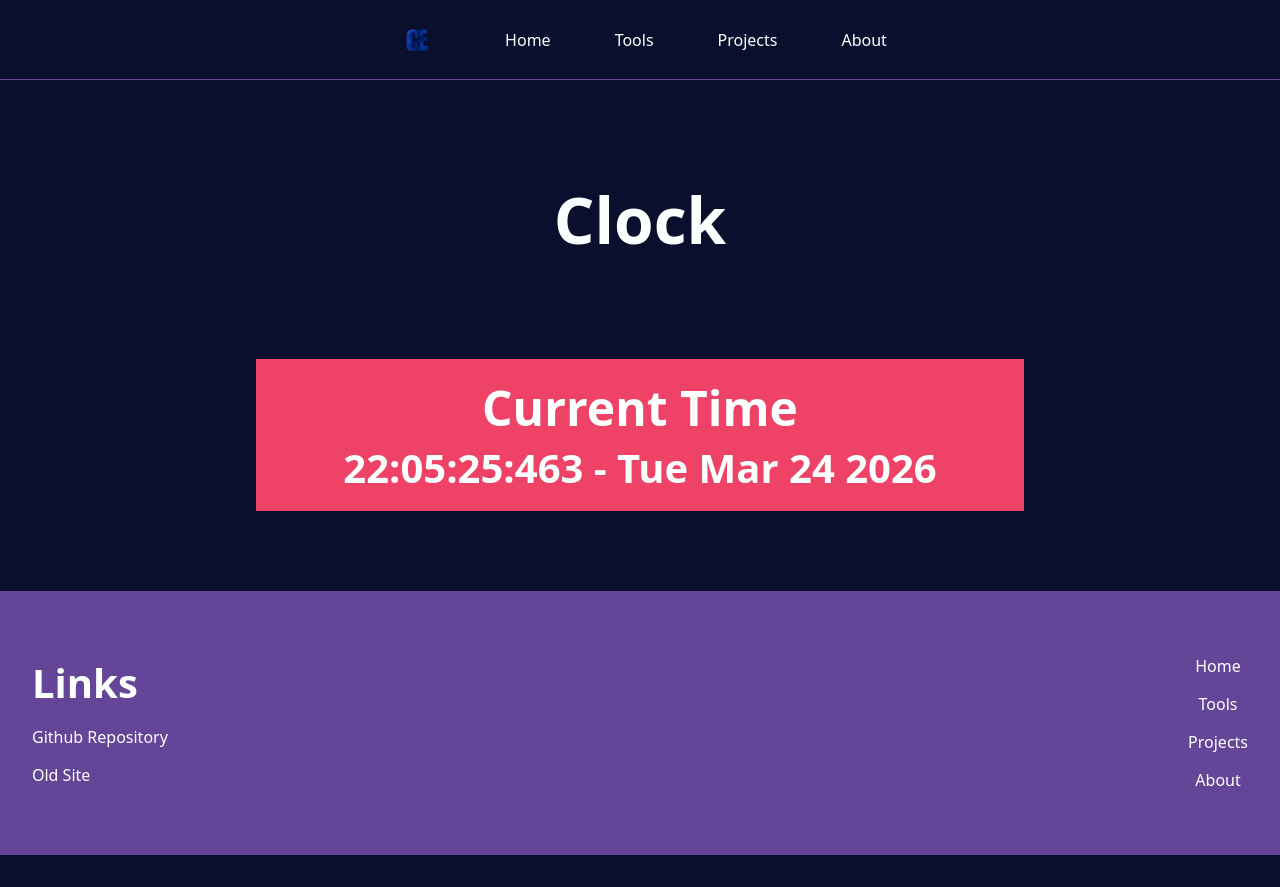
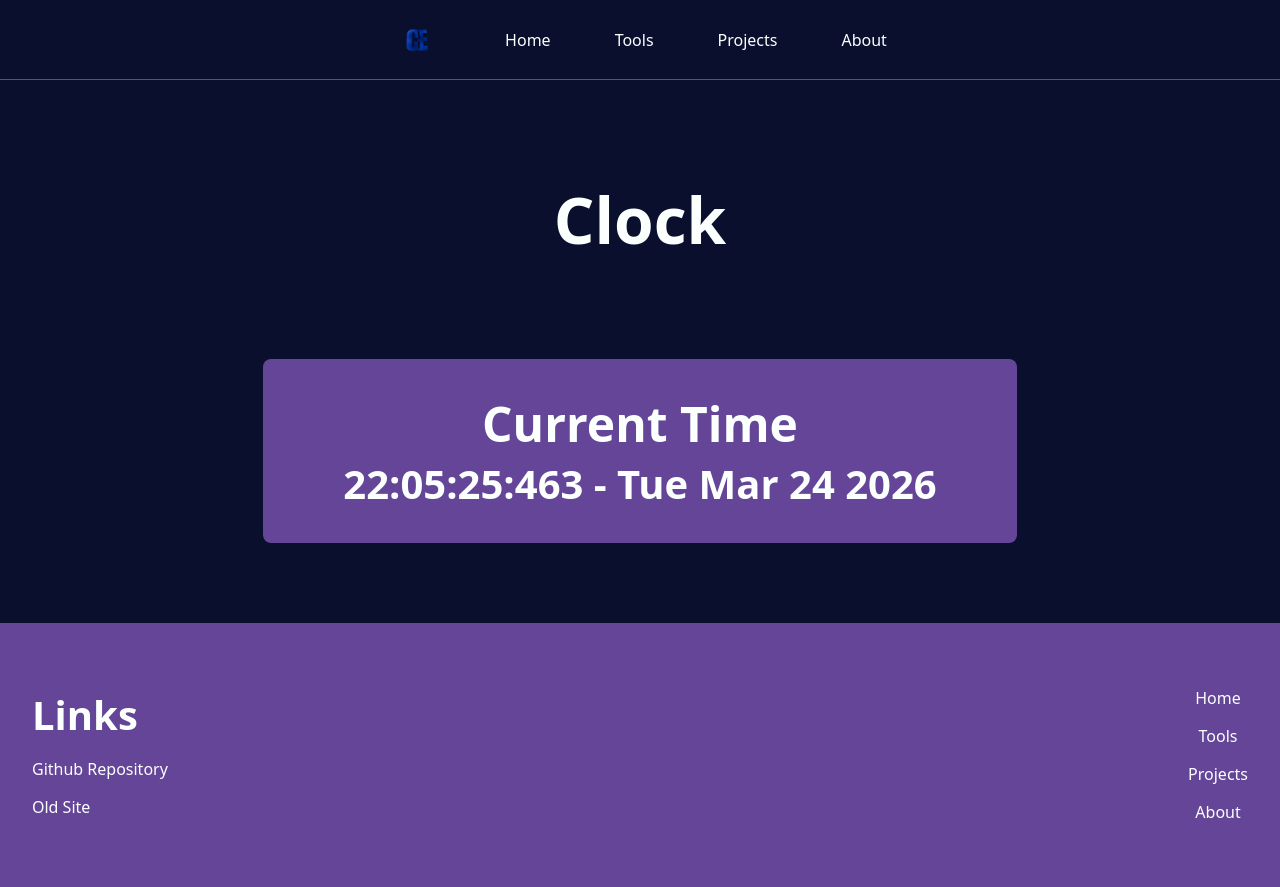
Before and after one commit to coopericksen/website, a React (Vite) app: page /tools/clock in a window 1280 px wide. Before the commit the page ends 855 px from the top, so only its background shows below. Built offline with nearby package versions, Linux system fonts and the light colour scheme.

Commit message:
Added motion animations to LiveClock component

```diff
--- a/src/pages/tools/Clock.tsx
+++ b/src/pages/tools/Clock.tsx
@@ -1,9 +1,20 @@
+import { motion } from 'motion/react';
+
 import LiveClock from "../../components/LiveClock";
 
 function Clock() {
     return (
         <>
-            <LiveClock />
+            <motion.section
+                style={{ width: "max-content", margin: "0 auto" }}
+
+                initial={{ scale: 0, y: -50 }}
+                animate={{ scale: 1, y: 0, transition: { delay: 1.4, duration: 0.2 } }}
+
+                whileHover={{ scale: 1.05, y: -20, rotate: 2}}
+            >
+                <LiveClock />
+            </motion.section>
         </>
     )
 }
--- a/src/styles/LiveClock.css
+++ b/src/styles/LiveClock.css
@@ -1,9 +1,15 @@
 .live-clock {
     padding: 1rem;
-    background-color: var(--accent);
+    background-color: var(--primary);
 
-    width: 60vw;
+    width: max-content;
     margin-inline: auto;
     text-align: center;
-    padding: 1rem;
+    padding: 2rem 5rem;
+    border-radius: 0.5rem;
 }
+
+.live-clock:hover {
+    color: var(--secondary);
+    border: 2px solid var(--secondary);
+}
```
